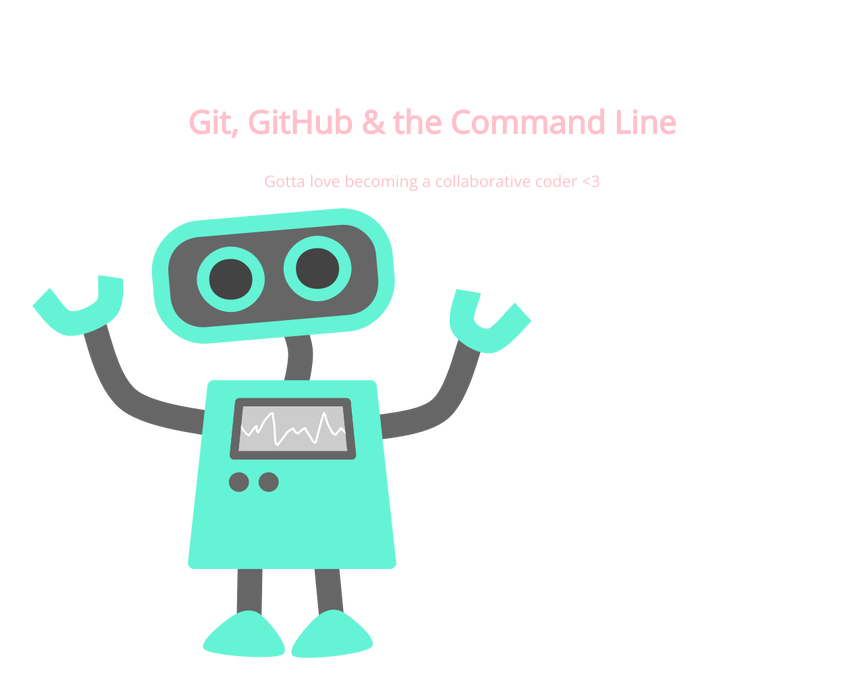
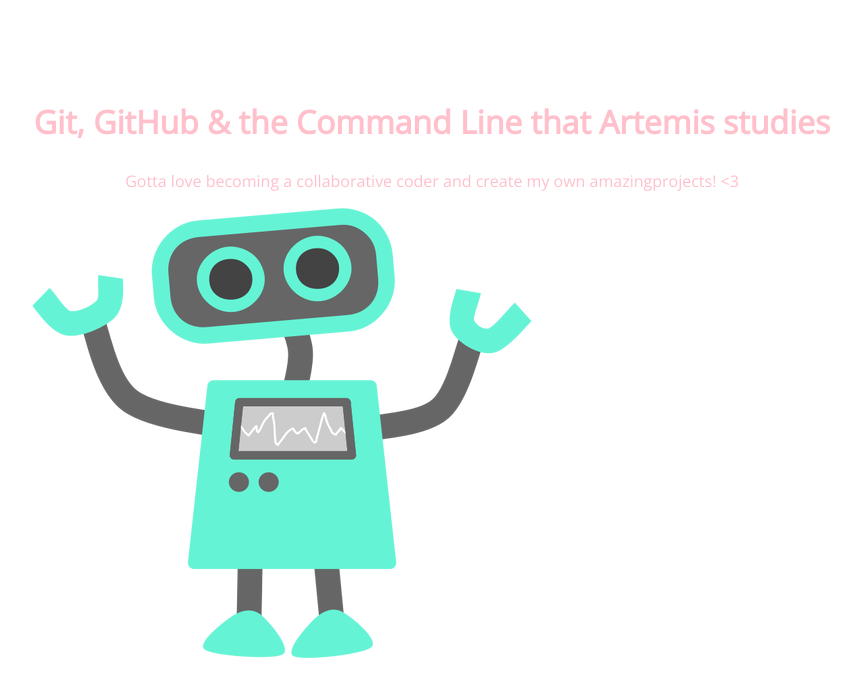
Before and after one commit to ArtemisMyself/105-project, a plain HTML site: page index.html in a window 1280 px wide. Shown: the whole page, without its empty margins (208-1069 px from the left). Drawn offline with nearby package versions, Linux system fonts and the light colour scheme.

Commit message:
Changes in header and paragraph.

```diff
--- a/index.html
+++ b/index.html
@@ -8,8 +8,8 @@
 </head>
 <body>
 	<section>
-		<h1>Git, GitHub & the Command Line</h1>
-		<p>Gotta love becoming a collaborative coder <3</p>
+		<h1>Git, GitHub & the Command Line that Artemis studies</h1>
+		<p>Gotta love becoming a collaborative coder and create my own amazingprojects! <3</p>
 		<img src="img/happy-blue-robot.png">
 	</section>
 </body>
```
